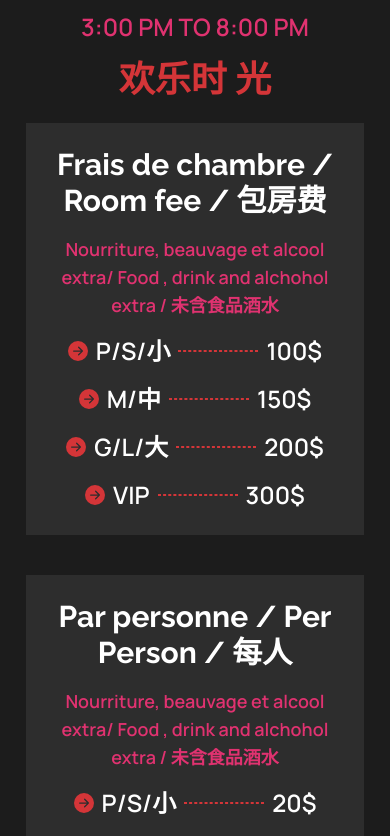
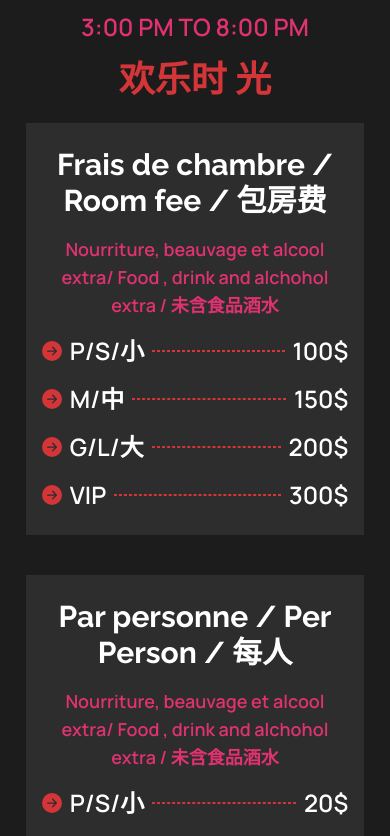
Before and after one commit to himel8/karaoke, a React (Create React App) app: page / in a window 390 px wide. Shown: the part 1460-2296 px from the top of the page. Built offline with nearby package versions, Linux system fonts and the light colour scheme.

Commit message:
responsive issu solved

```diff
--- a/src/components/Home/Category/Category.jsx
+++ b/src/components/Home/Category/Category.jsx
@@ -37,7 +37,7 @@ const Category = () => {
                 key={index}
                 className="bg-heroBg rounded-2xl w-full lg:w-[50%] mx-auto"
               >
-                <div className="bg-hero flex flex-col justify-center items-center px-4 sm:px-12 py-6 gap-4">
+                <div className="bg-hero flex flex-col justify-center items-start lg:items-center px-4 sm:px-12 py-6 gap-4">
                   <h3 className="font-primary text-3xl font-bold text-center text-white">
                     {data.name}
                   </h3>
@@ -47,14 +47,14 @@ const Category = () => {
                   {data.price.map((data, index) => (
                     <div
                       key={index}
-                      className="flex justify-start items-center gap-2 "
+                      className="flex justify-between w-full items-center gap-2"
                     >
                       <BsFillArrowRightCircleFill className="text-xl text-title" />
                       <p className="text-2xl font-text font-bold text-white">
                         {data.name}
                       </p>
 
-                      <hr className="w-20 sm:w-80 border border-dashed border-title" />
+                      <hr className="w-20 sm:w-80 border border-dashed border-title flex-1" />
 
                       <p className="text-2xl font-text font-bold text-white">
                         {data.amount}
```
